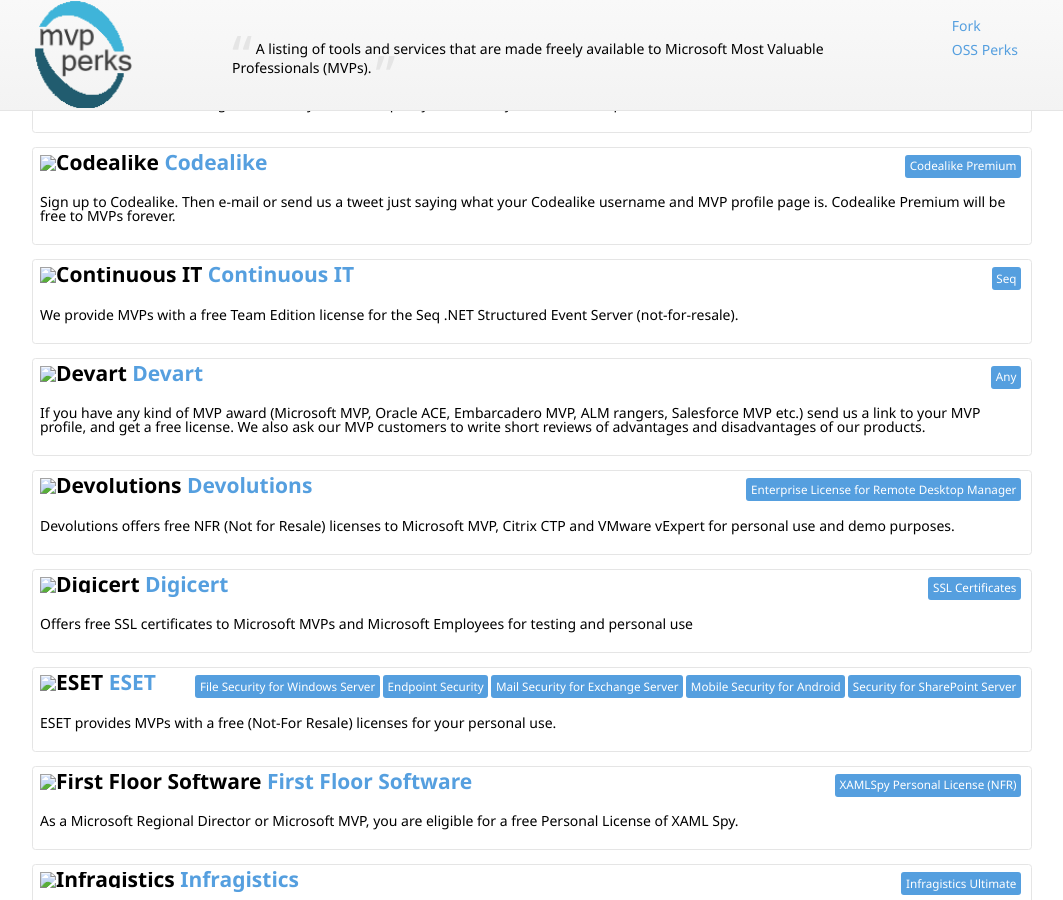
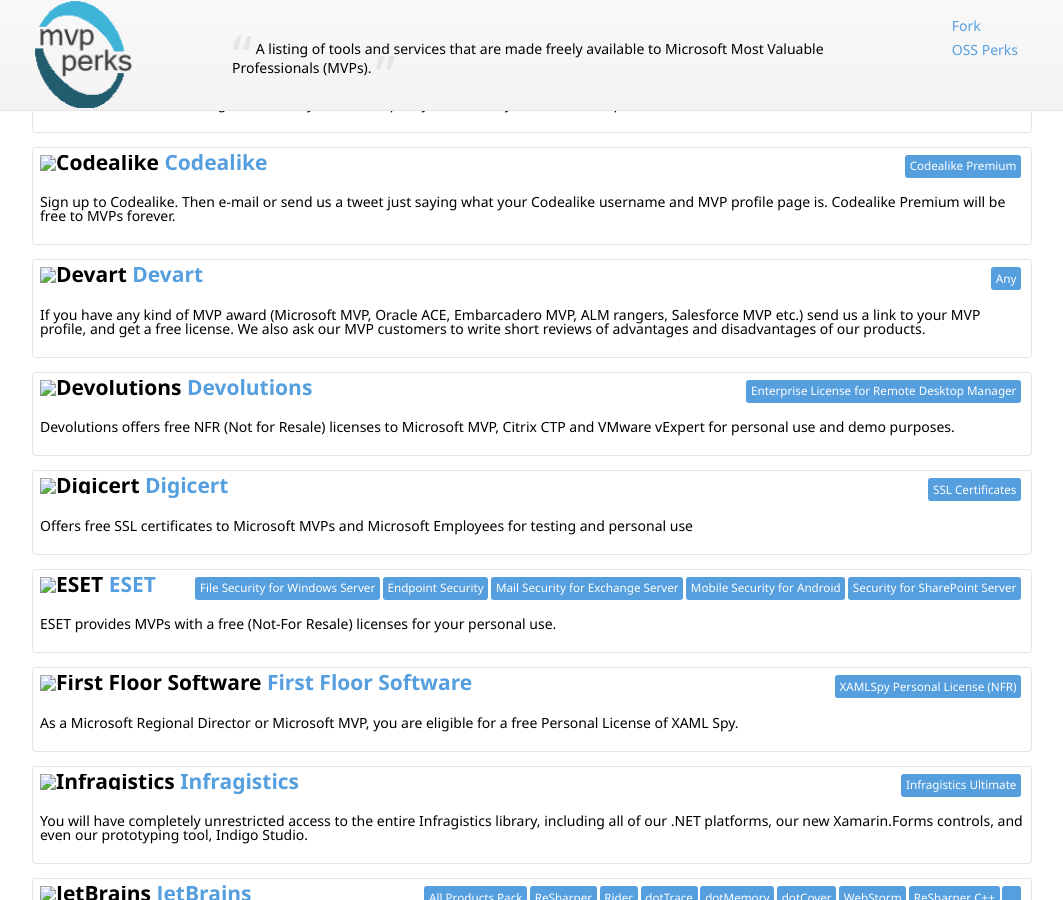
Before and after one commit to nikmd23/ossperks, a Jekyll site: the page built from index.html, in a window 1280 px wide and 900 px high, scrolled down 751 px. Shown: the whole window, without its empty margins (108-1171 px from the left). Built offline with Jekyll 4.4.1, drawn with Linux system fonts in a browser that asks for light colours; nearby versions of some CDN libraries.

Commit message:
Remove Seq (#47)
The product tier referred to is no longer available.

```diff
--- a/_data/perks.yml
+++ b/_data/perks.yml
@@ -92,11 +92,6 @@
   uri: "http://www.cloudberrylab.com/free-licenses-for-bloggers.aspx"
   description: "CloudBerry lab offers FREE license for CloudBerry products to bloggers. To qualify as a blogger you should have minimum Google PR3 blog with related content. When filling in the form you should specify the URL to your active MVP profile."
   products: ["Any"]
-
-- company: "Continuous IT"
-  uri: "http://getseq.net/"
-  description: "We provide MVPs with a free Team Edition license for the Seq .NET Structured Event Server (not-for-resale)."
-  products: ["Seq"]
 
 - company: "SiaqoDB"
   uri: "http://siaqodb.com/pricing/"
```
